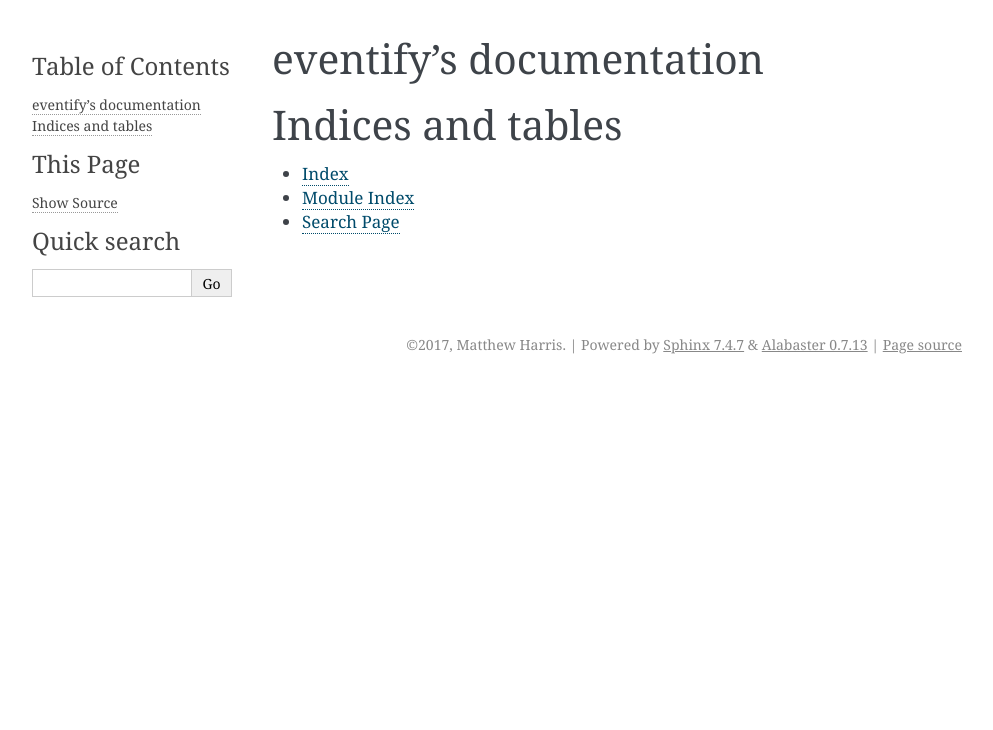
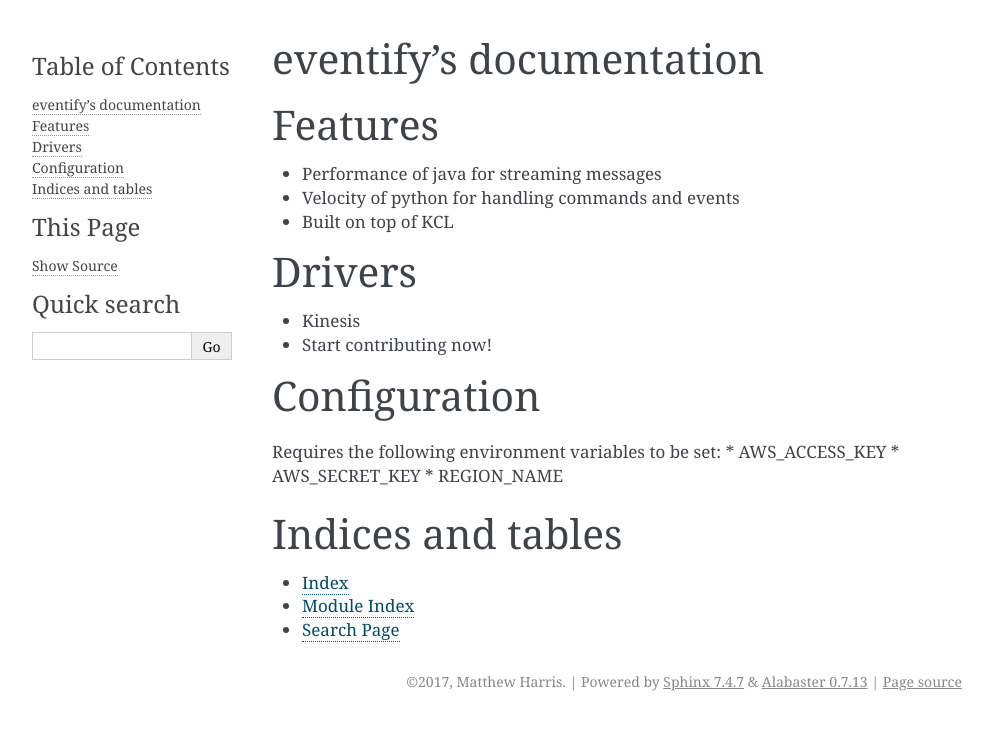
Before and after one commit to eventifyio/eventify, a Sphinx documentation site: the page built from docs/checkouts/readthedocs.org/user_builds/eventify/checkouts/latest/index.rst, in a window 1280 px wide. Shown: the top 730 px of the page, without its empty margins (148-1141 px from the left). Built offline with Sphinx 7.4.7, drawn with Linux system fonts in a browser that asks for light colours.

Commit message:
update doc index

```diff
--- a/docs/checkouts/readthedocs.org/user_builds/eventify/checkouts/latest/index.rst
+++ b/docs/checkouts/readthedocs.org/user_builds/eventify/checkouts/latest/index.rst
@@ -10,7 +10,23 @@
    :maxdepth: 2
    :caption: Contents:
 
+Features
+====================================
+* Performance of java for streaming messages
+* Velocity of python for handling commands and events
+* Built on top of KCL
 
+Drivers
+====================================
+* Kinesis
+* Start contributing now!
+
+Configuration
+====================================
+Requires the following environment variables to be set:
+* AWS_ACCESS_KEY
+* AWS_SECRET_KEY
+* REGION_NAME
 
 Indices and tables
 ==================
```
